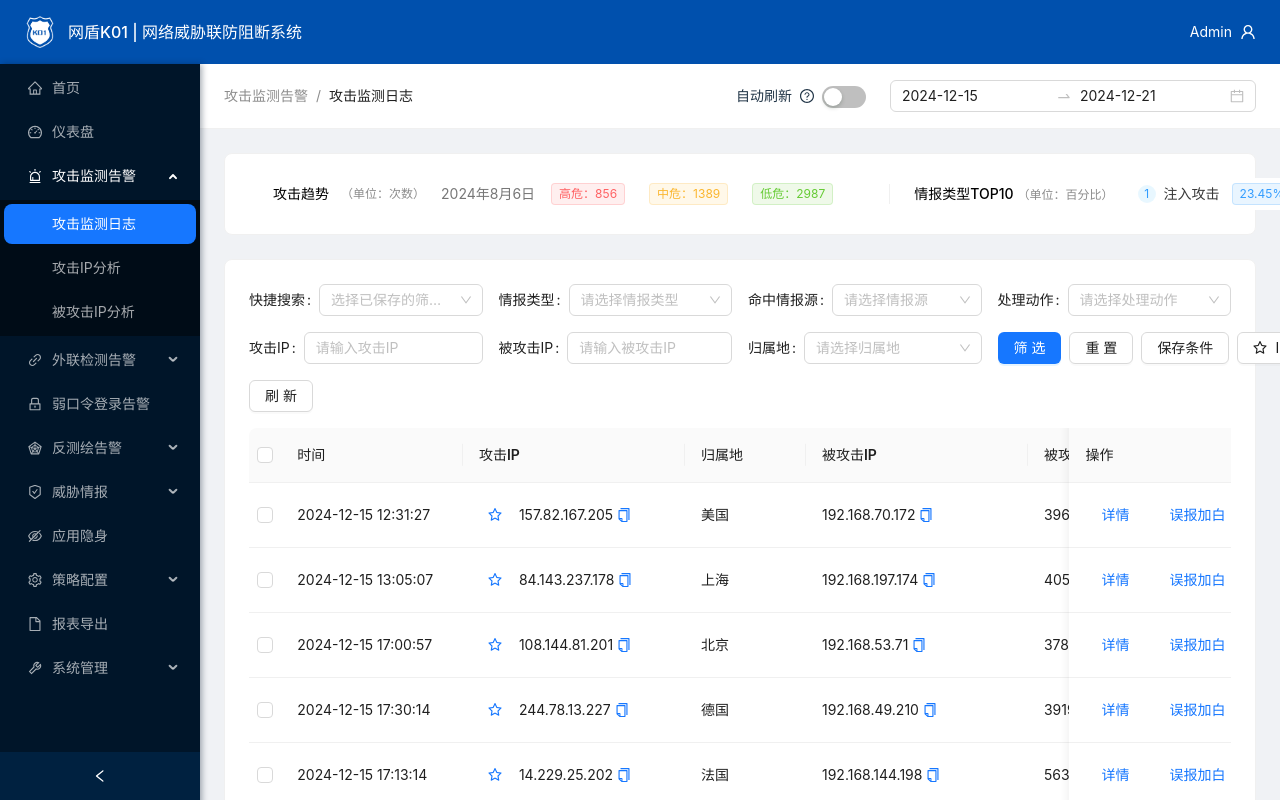
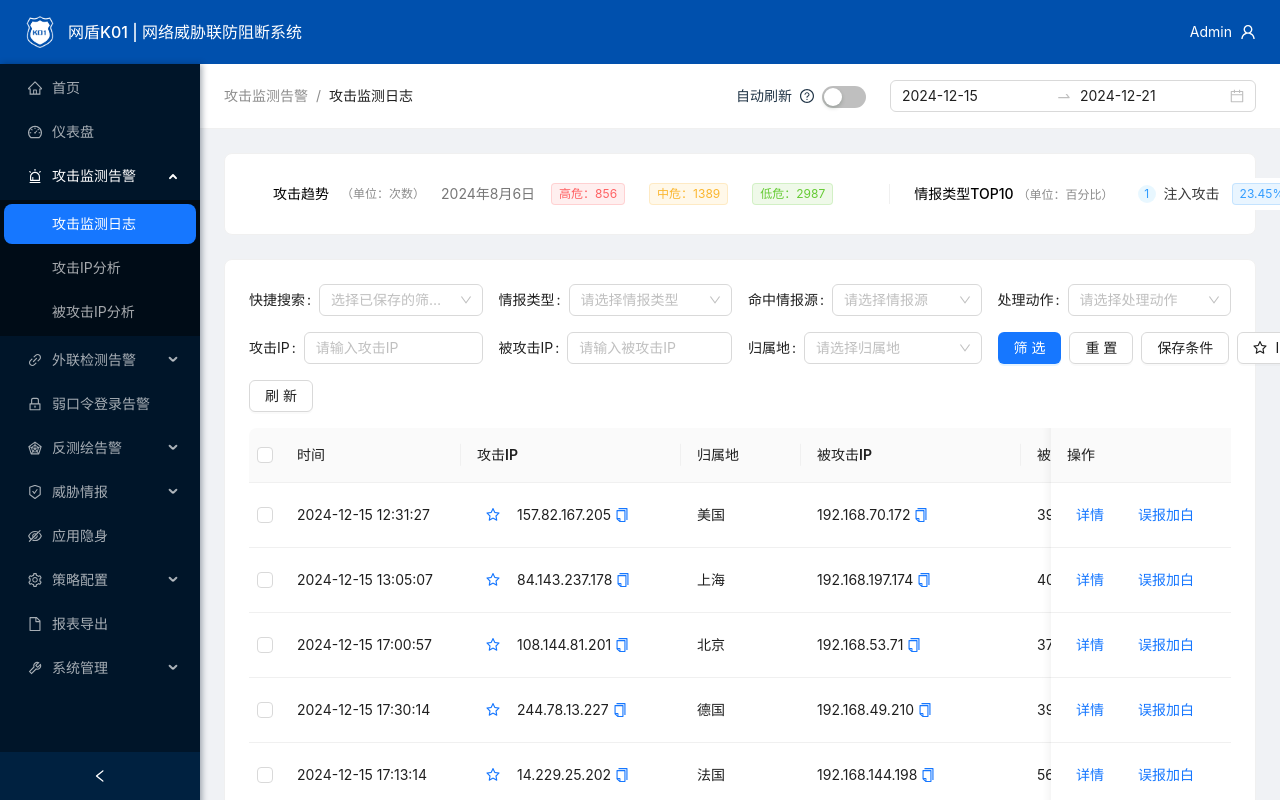
Before and after one commit to d4rk30/Designme, a React (Vite) app in the folder k01-prototype/: page /attack-logs in a window 1280 px wide. Built offline with nearby package versions, Linux system fonts and the light colour scheme.

Commit message:
修复表格操作区的bug

```diff
--- a/k01-prototype/src/pages/AttackLogs.tsx
+++ b/k01-prototype/src/pages/AttackLogs.tsx
@@ -1,6 +1,6 @@
 import React, { useState, useEffect } from 'react';
-import { Card, Table, Button, Space, Input, Form, Select, Row, Col, Cascader, Modal, message, Drawer, List, Typography, Tag } from 'antd';
-import { StarOutlined} from '@ant-design/icons';
+import { Card, Table, Button, Space, Input, Form, Select, Row, Col, Cascader, Modal, message, Drawer, Typography, Tag } from 'antd';
+import { StarOutlined } from '@ant-design/icons';
 import { AttackTrendChart } from '../components/AttackTrendChart';
 import { IntelTypeChart } from '../components/IntelTypeChart';
 import AttackLogDetail from '../components/AttackLogDetail';
@@ -230,20 +230,26 @@ const AttackLogs: React.FC = () => {
     {
       title: '操作',
       key: 'operation',
-      fixed: 'right',
-      width: 160,
+      fixed: 'right' as const,
+      width: 180,
       render: (_: any, record: any) => (
-        <Space>
+        <Space size="middle" style={{ paddingRight: 8 }}>
           <Button
             type="link"
             onClick={() => {
               setSelectedLog(record);
               setIsDetailVisible(true);
             }}
+            style={{ padding: '4px 8px' }}
           >
             详情
           </Button>
-          <Button type="link">误报加白</Button>
+          <Button
+            type="link"
+            style={{ padding: '4px 8px' }}
+          >
+            误报加白
+          </Button>
         </Space>
       ),
     }
@@ -454,6 +460,7 @@ const AttackLogs: React.FC = () => {
         <Form
           form={form}
           style={{ marginBottom: '16px' }}
+          onFinish={handleFilter}
         >
           <Row gutter={[16, 16]}>
             <Col span={6}>
@@ -565,7 +572,7 @@ const AttackLogs: React.FC = () => {
             <Col span={6} style={{ display: 'flex', alignItems: 'flex-end' }}>
               <Form.Item style={{ marginBottom: 0 }}>
                 <Space>
-                  <Button type="primary" htmlType="submit" onClick={handleFilter}>
+                  <Button type="primary" htmlType="submit">
                     筛选
                   </Button>
                   <Button onClick={handleReset}>
@@ -643,7 +650,10 @@ const AttackLogs: React.FC = () => {
             selectedRowKeys: selectedRows.map(row => row.key),
             onChange: (_, rows) => setSelectedRows(rows),
           }}
-          scroll={{ x: 2000 }}
+          scroll={{
+            x: 2000,
+            scrollToFirstRowOnChange: true
+          }}
           pagination={{
             total: filteredData.length,
             pageSize: 10,
@@ -651,6 +661,11 @@ const AttackLogs: React.FC = () => {
             showQuickJumper: true,
             showTotal: (total) => `共 ${total} 条记录`,
           }}
+          style={{
+            overflow: 'auto',
+            position: 'relative'
+          }}
+          className="custom-table"
         />
       </Card>
       <AttackLogDetail
@@ -681,6 +696,13 @@ const AttackLogs: React.FC = () => {
         open={isDetailVisible}
         onClose={() => setIsDetailVisible(false)}
       />
+      <style>
+        {`
+          .custom-table .ant-table-cell-fix-right {
+            transition: none !important;
+          }
+        `}
+      </style>
     </div>
   );
 };
```
Also changed, not shown: k01-prototype/tsconfig.node.json (+8 -6 lines).
